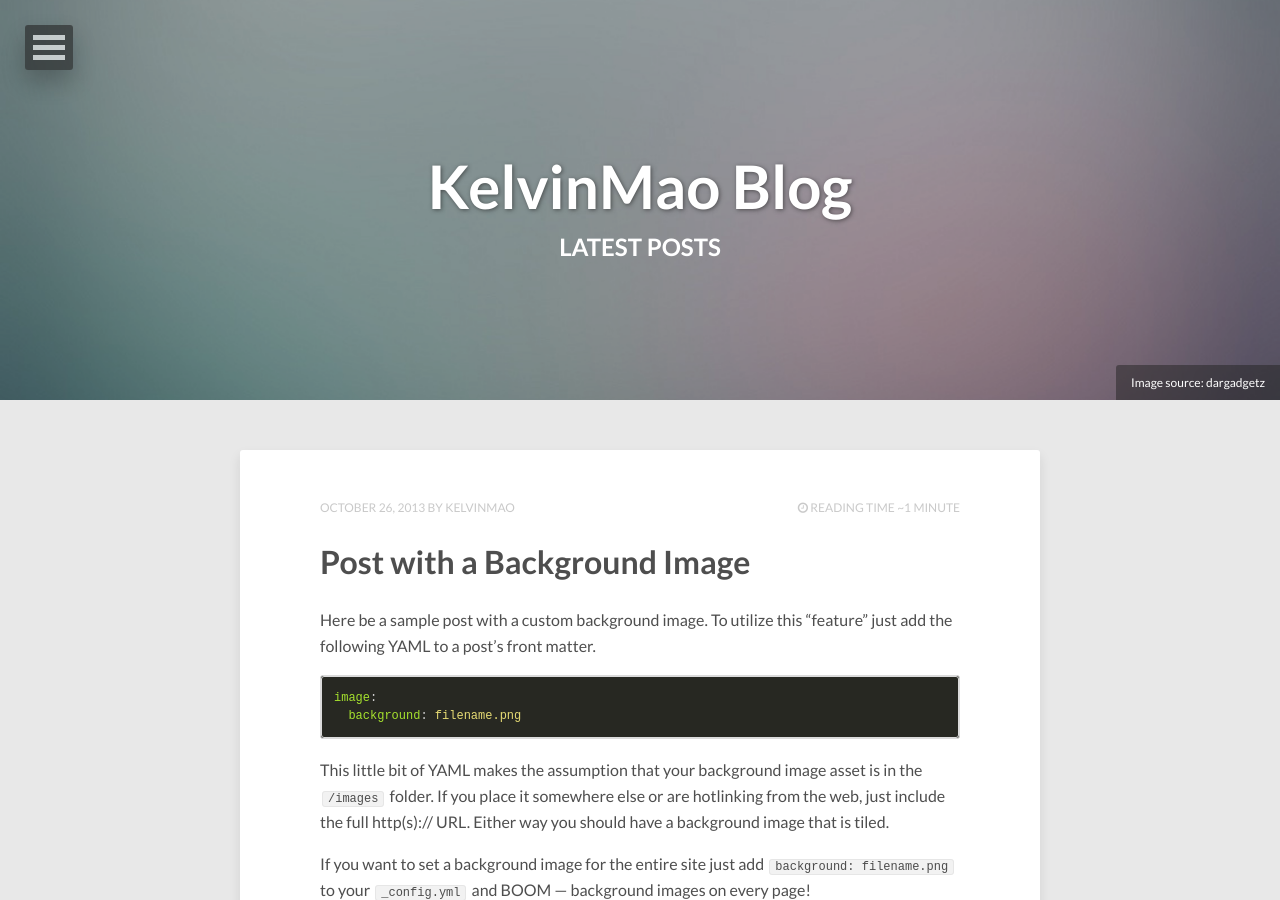
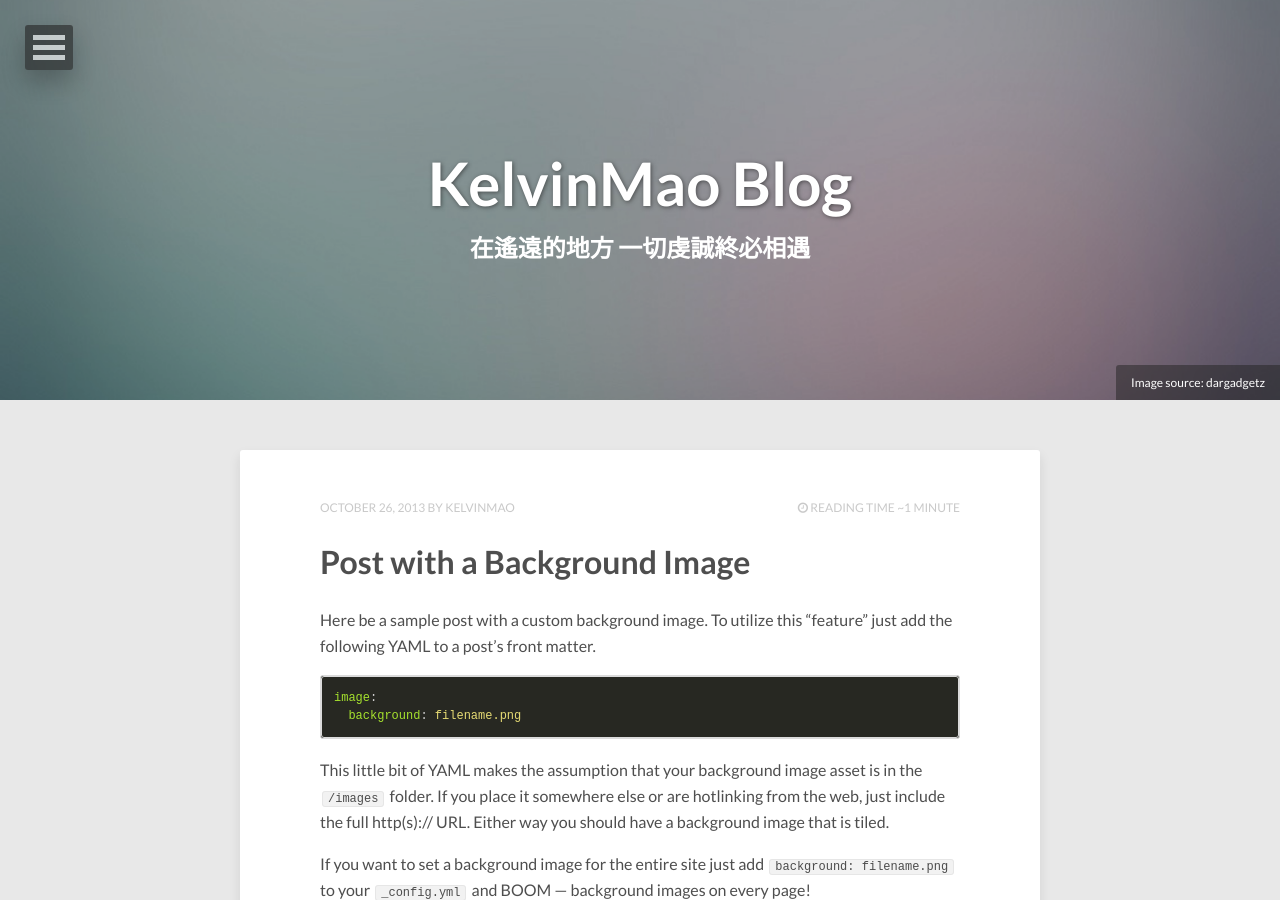
Before and after one commit to Kelvinmao/kelvinmao.github.io, a Jekyll site: the page built from index.html, in a window 1280 px wide and 900 px high. Built offline with Jekyll 4.4.1, drawn with Linux system fonts in a browser that asks for light colours; nearby versions of some CDN libraries; the list of posts is cut into pages by our own code.

Commit message:
Update index.html

```diff
--- a/index.html
+++ b/index.html
@@ -1,6 +1,6 @@
 ---
 layout: post-index
-title: Latest Posts
+title: 在遙遠的地方 一切虔誠終必相遇
 description: "Describe this nonsense."
 tags: [Jekyll, theme, themes, responsive, blog, modern]
 comments: false
```
